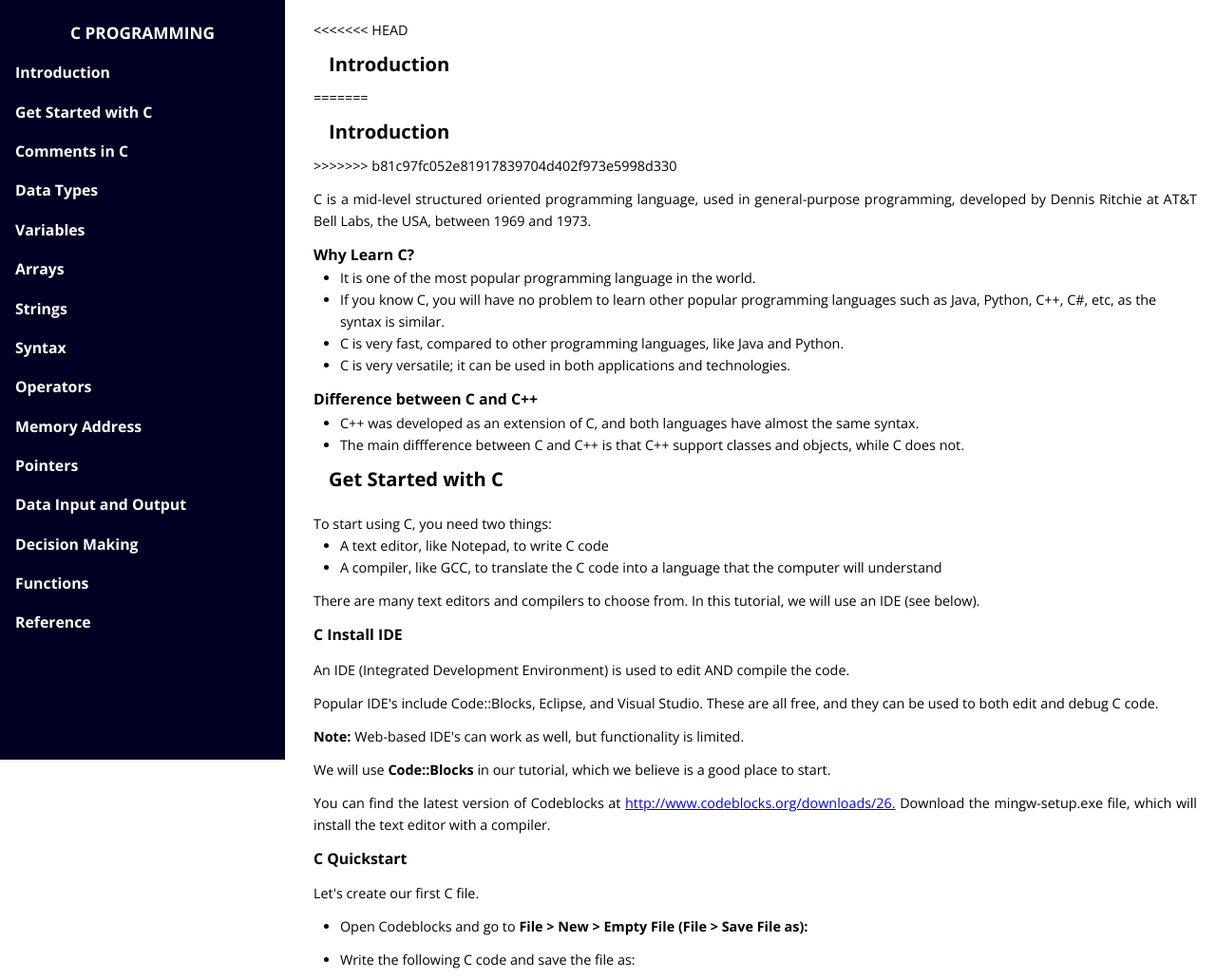
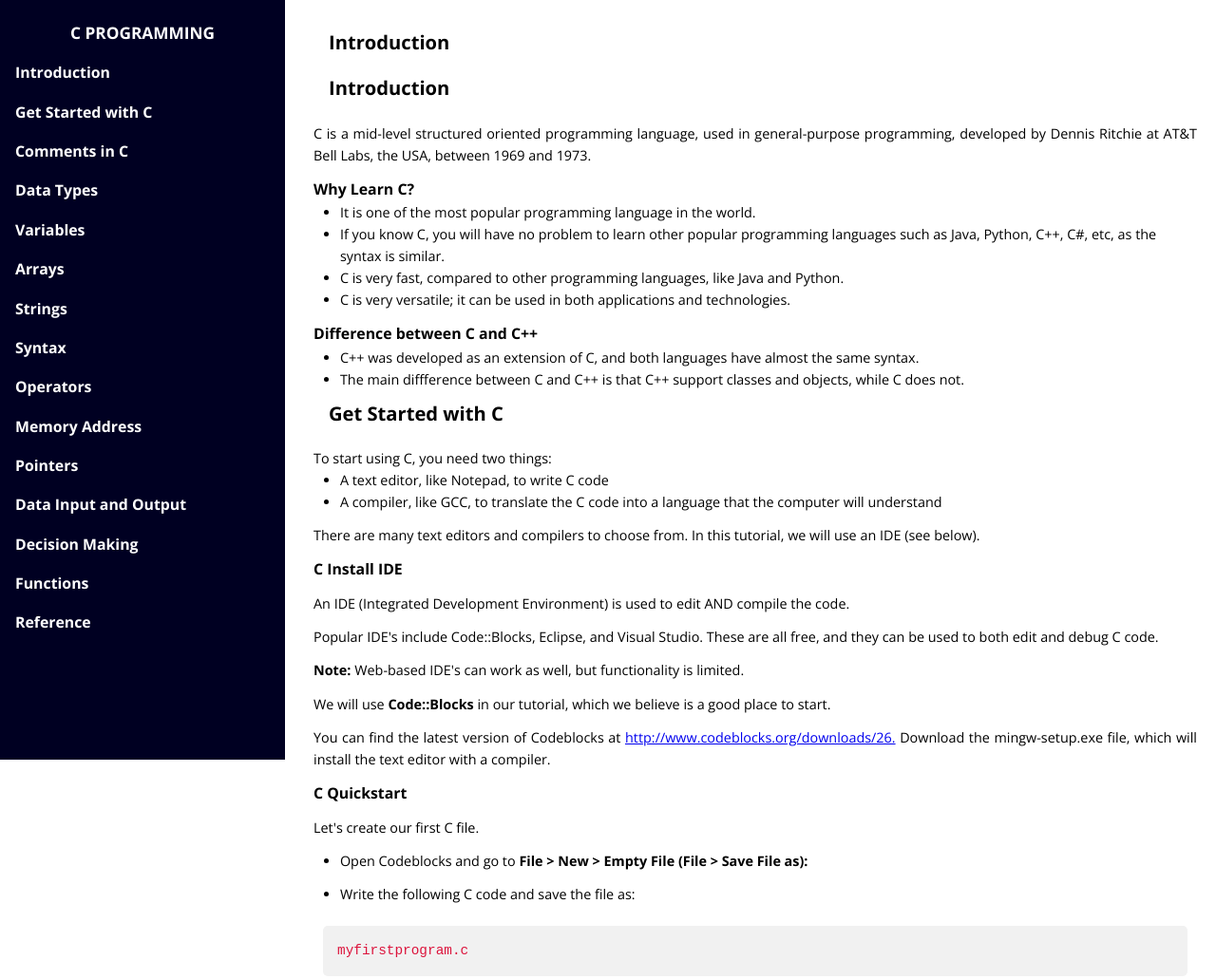
Before and after one commit to ginabeki/Technical-Documentation, a website: page index.html in a window 1280 px wide. Shown: the top 1031 px of the page at 95% size. Drawn offline with nearby package versions, Linux system fonts and the light colour scheme.

Commit message:
Merge conflict

```diff
--- a/index.html
+++ b/index.html
@@ -47,13 +47,11 @@
         </ul>
       </nav>
       <main id="main-doc">
-<<<<<<< HEAD
         <section class="main-section" id="Introduction">
           <header>Introduction</header>
-=======
+
         <section class="main-section">
           <header id="Introduction">Introduction</header>
->>>>>>> b81c97fc052e81917839704d402f973e5998d330
           <article>
             <p>
               C is a mid-level structured oriented programming language, used in
```
